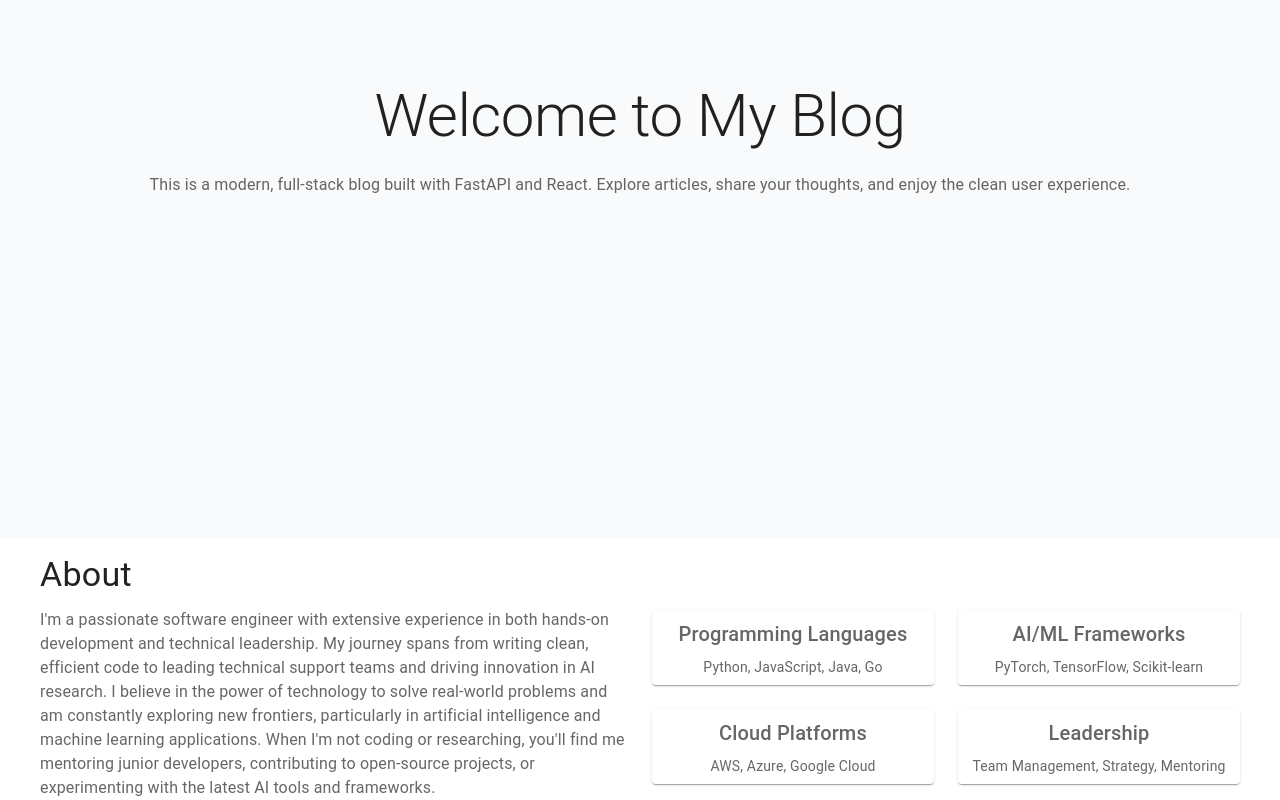
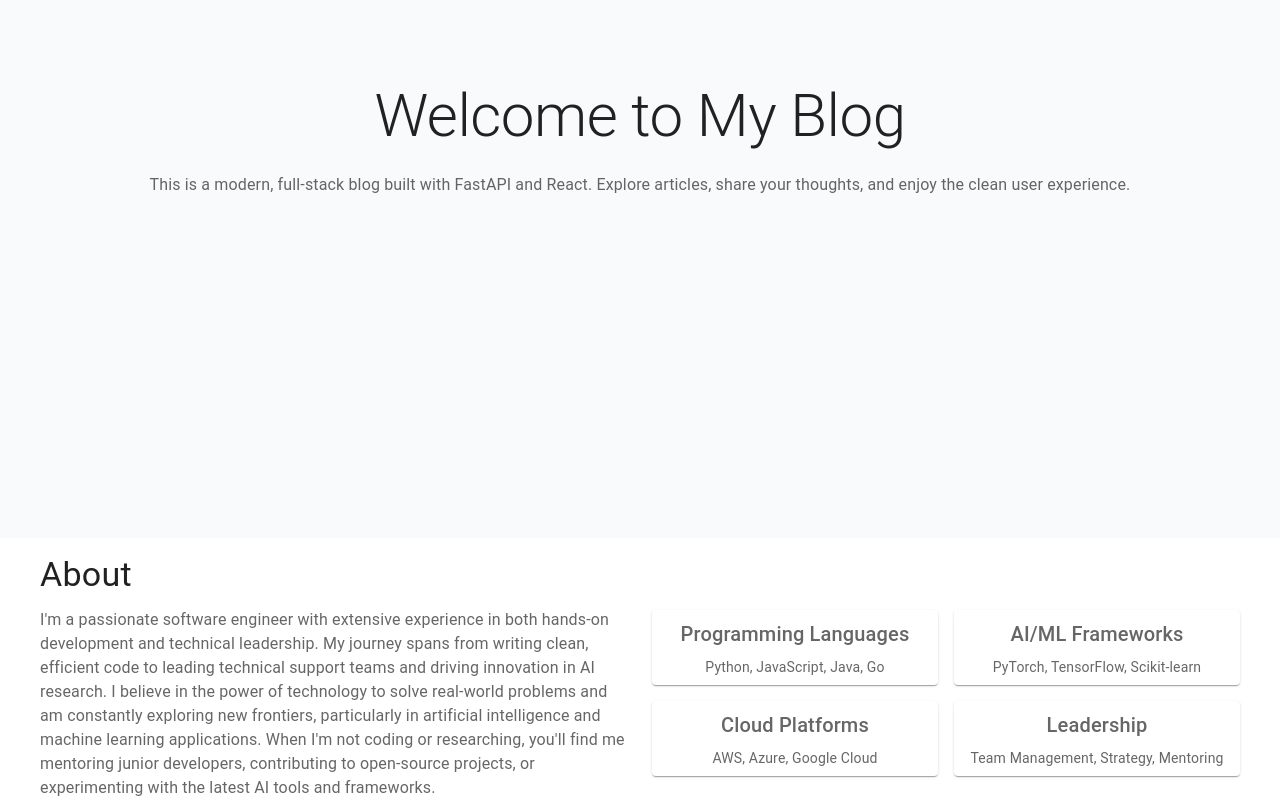
Before and after one commit to umandalroald/roald-cms, a React (Vite) app in the folder frontend/: page / in a window 1280 px wide. Shown: the part 326-1126 px from the top of the page. Built offline with nearby package versions, Linux system fonts and the light colour scheme.

Commit message:
Adjust grid space

```diff
--- a/frontend/src/components/About.tsx
+++ b/frontend/src/components/About.tsx
@@ -39,7 +39,7 @@ const About = () => {
           </Grid>
           {/* Right: Skills Grid */}
           <Grid size={{ xs:16, sm:12, md:6 }} sx={{ mt: 7 }}>
-            <Grid container spacing={{ xs: 12, sm:6, md: 3 }}>
+            <Grid container spacing={{ xs: 6, sm:3, md: 2 }}>
               <Grid size={{ xs:16, sm:12, md:6 }} key="pl">
                 <Item>
                   <Typography gutterBottom variant="h6" component="div">Programming Languages</Typography>
```
